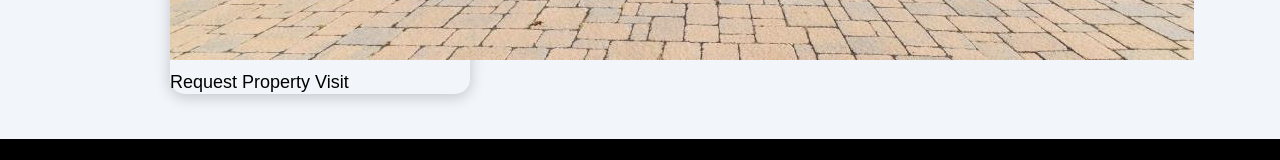
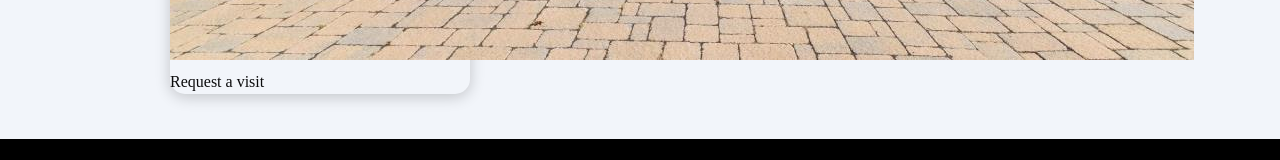
Before and after one commit to superashkan/GGSKA-Real-Estate-soen341projectF2023, a React (Create React App) app: page /listing/1 in a window 1280 px wide. Shown: the part 885-1045 px from the top of the page. Built offline with nearby package versions, Linux system fonts and the light colour scheme.

Commit message:
Update listing.js

```diff
--- a/src/pages/listing.js
+++ b/src/pages/listing.js
@@ -1,14 +1,15 @@
 import React from 'react';
 import '../styles/Listing.css';
 import { BuyList } from '../helpers/BuyList';
+import { Link } from 'react-router-dom';
 
 function Listing() {
   const id = 1;
   const { address, price, type, image, lotSize, bathrooms } = BuyList[id];
 
   const handleRequestVisit = () => {
-    // Add logic for handling the property visit request here
-    alert('Property visit requested!'); // Replace this with your actual logic
+
+    alert('Property visit requested!');
   };
 
   return (
@@ -20,12 +21,7 @@
         <p>Lot Size: {lotSize}</p>
         <p>Bathrooms: {bathrooms}</p>
         <img src={image} alt="Property Image" style={{ marginBottom: '10px', marginTop: '10px'}} />
-        <button
-          onClick={handleRequestVisit}
-          style={{ fontFamily: 'Arial', fontSize: '18px' }}
-        >
-          Request Property Visit
-        </button>
+        <Link to = '/requestvisitpage'>Request a visit</Link>
       </div>
     </div>
   );
```
